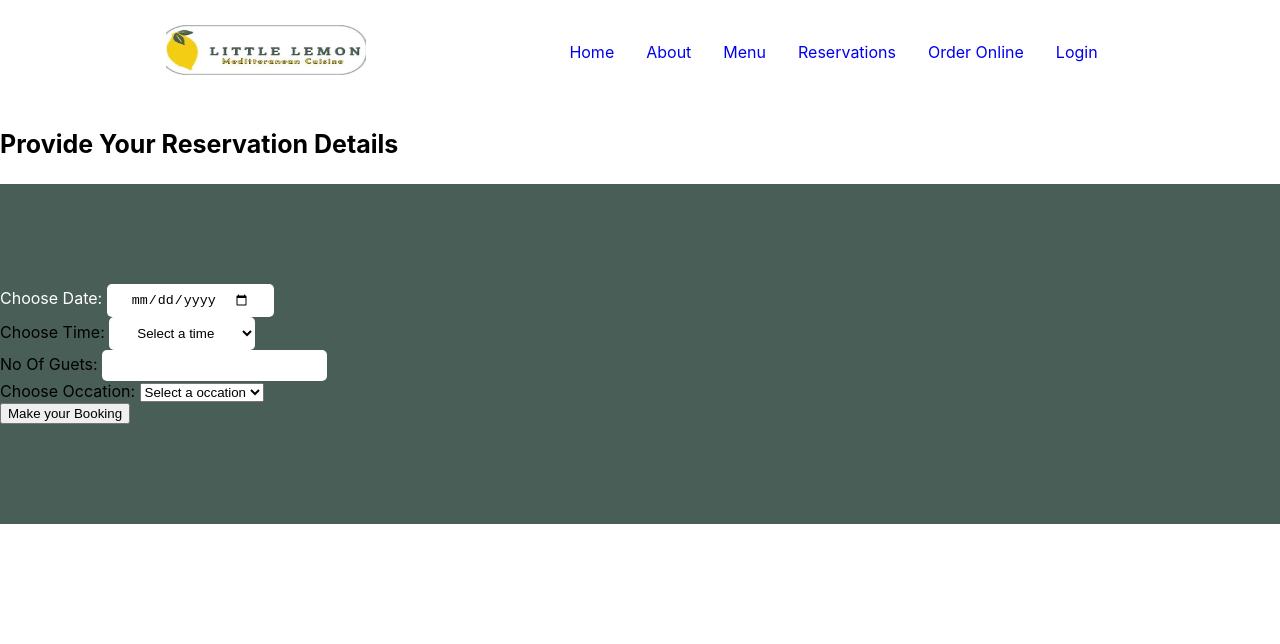
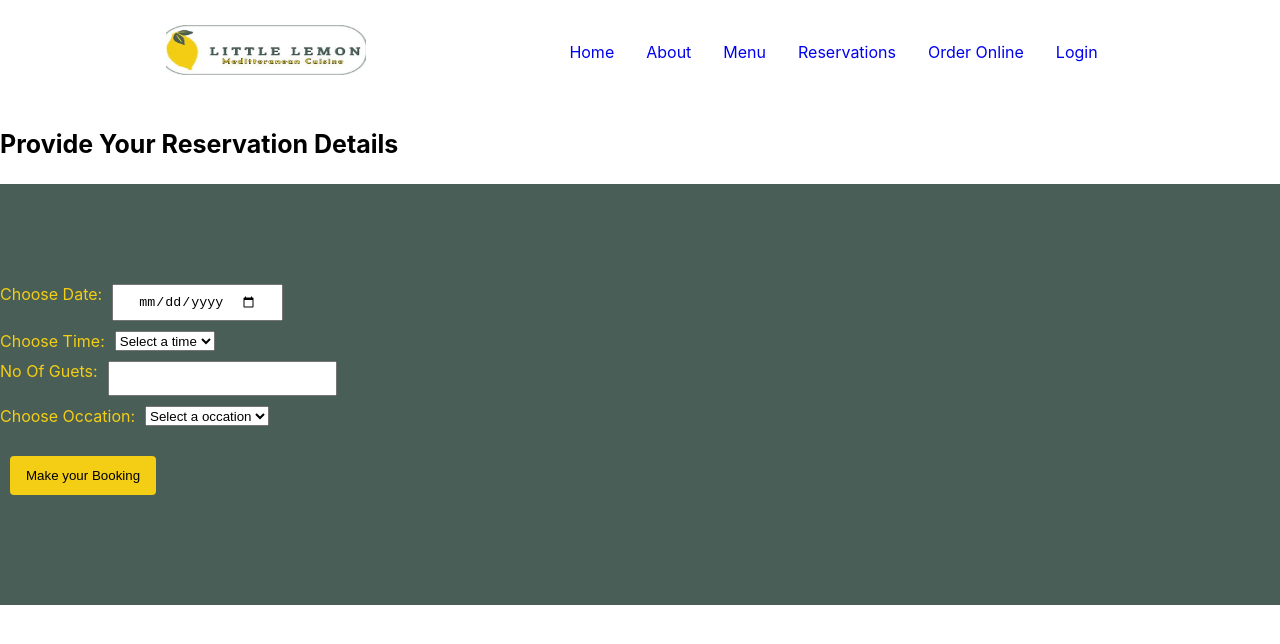
Before and after one commit to srao20/Little_Lemon_Restaurant, a React (Create React App) app in the folder little_lemon/: page /reservations in a window 1280 px wide. Shown: the top 644 px of the page. Built offline with nearby package versions, Linux system fonts and the light colour scheme.

Commit message:
Added the CSS

```diff
--- a/little_lemon/src/App.css
+++ b/little_lemon/src/App.css
@@ -130,6 +130,15 @@ h3 {
 }
 
 form {
+  padding: 10px 13%;
+}
+
+form div {
+  display: flex;
+  margin-bottom: 10px;
+}
+
+form {
   background-color: #495e57;
   background-size: cover;
   display: flex;
@@ -139,16 +148,43 @@ form {
   align-items:baseline;
 }
 
-form .choosedate {
-  color: white;
+#choose-date, .choose-time, #choose-guests, #choose-occasion{
+  padding: 8px 24px;
 }
 
-#choose-date, #choose-time, #choose-guests, #choose-occasion{
-  background:white;
-  padding: 8px 24px;
-  border:#333333;
-  outline:#333333;
-  border-radius: 5px;
+input {
+  margin-left: 10px;
+}
+
+select {
+  margin-left: 10px;
+}
+
+form label {
+  color: #F4CE14;
+}
+
+.submit-btn input{
+  padding: 12px 16px;
+  margin-top: 20px;
+  background: #F4CE14;
+  color: black;
+  border: none;
+  border-radius: 4px;
+}
+
+.confirm-reservation {
+  background-color: #495e57;
+  background-size: cover;
+  width: 100%;
+  padding: 100px 0;
+  text-align: center;
+  color: #F4CE14;
+
+}
+
+.confirm-reservation span {
+  color: blue;
 }
 
 
--- a/little_lemon/src/ConfirmedReservation.js
+++ b/little_lemon/src/ConfirmedReservation.js
@@ -4,7 +4,8 @@ const confirmedReservation = () => {
     return (
         <div className="confirm-reservation">
             <div>
-                <h1>Your reservation is confirmed!</h1>
+                <h3>Thank You! for providing all the details</h3>
+                <h3>Your reservation is <span>confirmed!</span></h3>
             </div>
         </div>
     )
--- a/little_lemon/src/ReserveTable.js
+++ b/little_lemon/src/ReserveTable.js
@@ -31,7 +31,7 @@ const ReserveTable = (props) => {
                 {/*Choose Time*/}
                 <div className="choosetime">
                     <label htmlFor="choose-time">Choose Time: </label>
-                    <select id = 'choose-time' onChange={(e) => setTime(e.target.value)}>
+                    <select id = 'choose-time' onChange={(e) => setTime(e.target.value)} required>
                         <option value = "">Select a time</option>
                         <option value = "morning">8:00 AM</option>
                         <option value = "afternoon">1:00 PM</option>
@@ -46,7 +46,7 @@ const ReserveTable = (props) => {
                     min="1"
                     value={guests}
                     onChange={(e)=> setGuests(e.target.value)}
-                    />
+                    required/>
                 </div>
                 {/*Choose occation*/}
                 <div className="chooseoccation">
```
